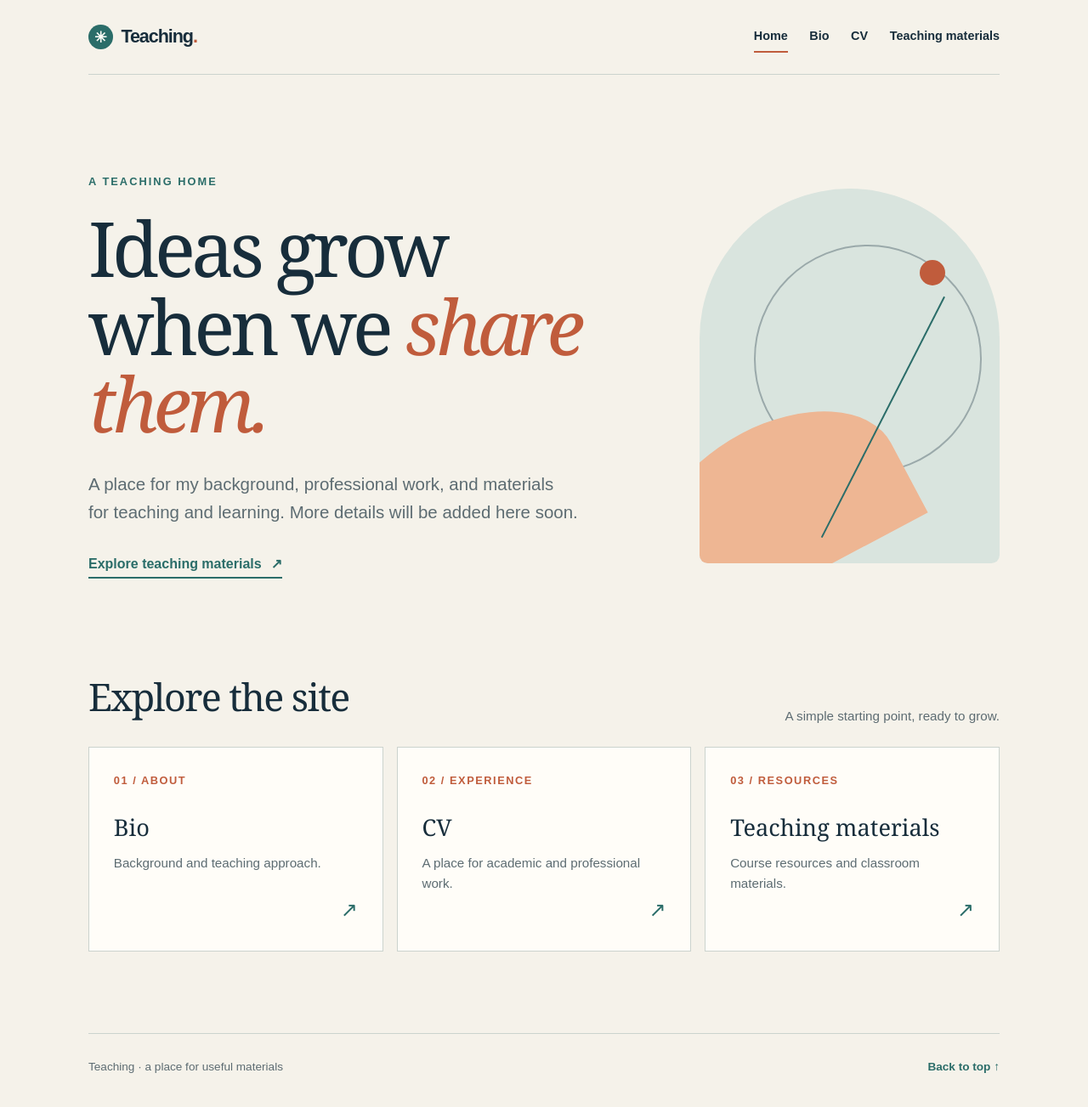
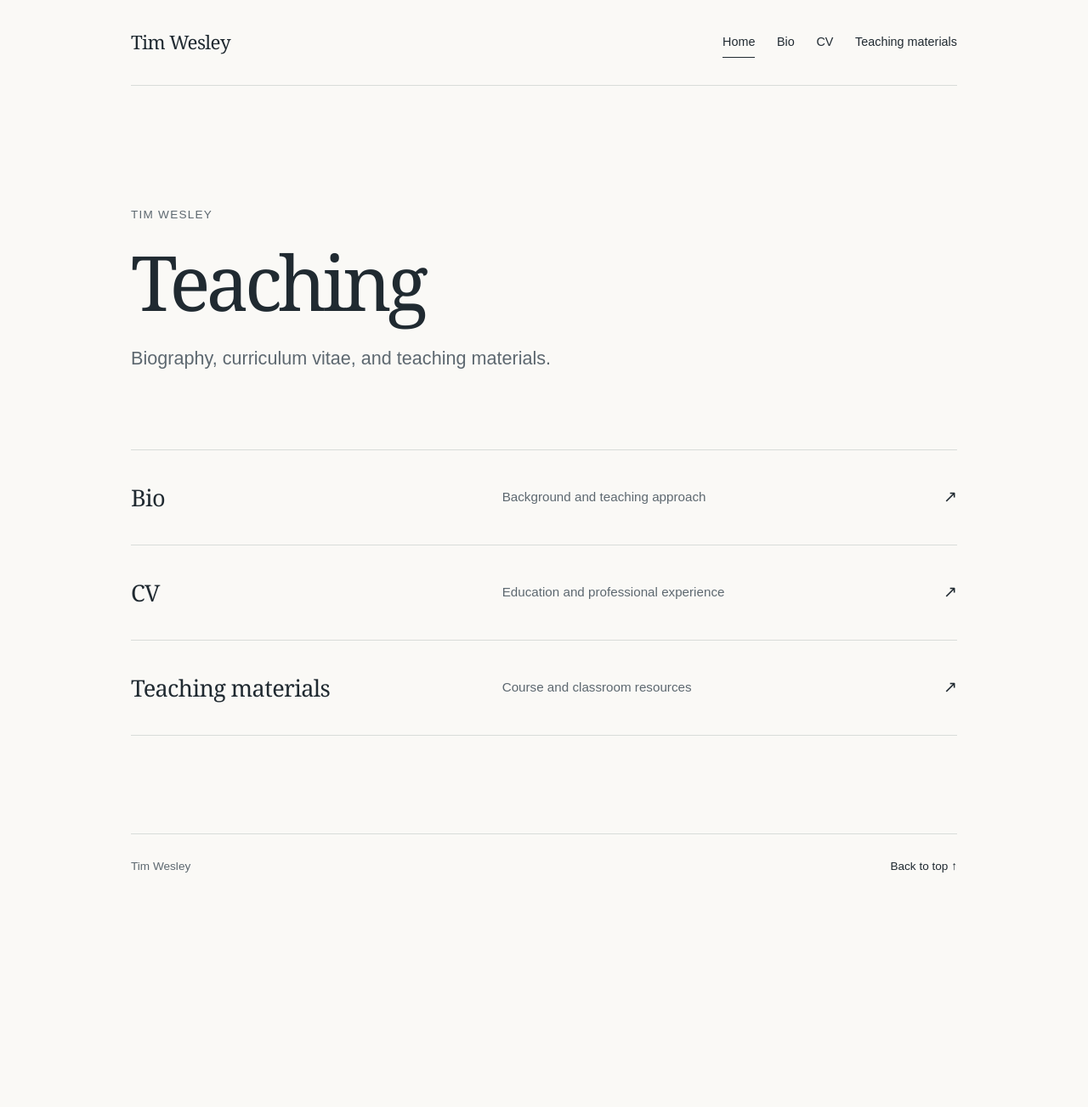
Before and after one commit to sprinklesurfing/sprinklesurfing.github.io, a Jekyll site: the page built from index.md, in a window 1280 px wide. Shown: the whole page at 85% size. Built offline with Jekyll 4.4.1, drawn with Linux system fonts in a browser that asks for light colours; after the commit the page ends 1068 px from its top, so only the background shows below that.

Commit message:
Simplify homepage and add Tim Wesley branding

```diff
--- a/_config.yml
+++ b/_config.yml
@@ -1,5 +1,5 @@
-title: Teaching
-description: A home for biography, CV, and teaching materials.
+title: Tim Wesley
+description: Biography, curriculum vitae, and teaching materials.
 url: https://sprinklesurfing.github.io
 baseurl: ""
 markdown: kramdown
--- a/_layouts/default.html
+++ b/_layouts/default.html
@@ -4,7 +4,7 @@
     <meta charset="utf-8">
     <meta name="viewport" content="width=device-width, initial-scale=1">
     <meta name="description" content="{{ page.description | default: site.description | escape }}">
-    <meta name="theme-color" content="#f5f2ea">
+    <meta name="theme-color" content="#faf9f6">
     <title>{% if page.title == site.title %}{{ site.title }}{% else %}{{ page.title }} · {{ site.title }}{% endif %}</title>
     <link rel="stylesheet" href="{{ '/assets/site.css' | relative_url }}">
   </head>
@@ -12,7 +12,7 @@
     <a class="skip-link" href="#main">Skip to content</a>
     <div class="site-shell">
       <header class="site-header">
-        <a class="brand" href="{{ '/' | relative_url }}" aria-label="Teaching home"><span class="brand-mark" aria-hidden="true">✳</span><span>Teaching<span class="brand-period">.</span></span></a>
+        <a class="brand" href="{{ '/' | relative_url }}" aria-label="Tim Wesley home">Tim Wesley</a>
         <nav class="site-nav" aria-label="Main navigation">
           <a href="{{ '/' | relative_url }}" {% if page.url == '/' %}aria-current="page"{% endif %}>Home</a>
           <a href="{{ '/bio/' | relative_url }}" {% if page.url == '/bio/' %}aria-current="page"{% endif %}>Bio</a>
@@ -21,7 +21,7 @@
         </nav>
       </header>
       <main id="main">{{ content }}</main>
-      <footer class="site-footer"><span>Teaching · a place for useful materials</span><a href="#main">Back to top ↑</a></footer>
+      <footer class="site-footer"><span>Tim Wesley</span><a href="#main">Back to top ↑</a></footer>
     </div>
   </body>
 </html>
--- a/assets/site.css
+++ b/assets/site.css
@@ -1,52 +1,39 @@
-:root{color-scheme:light;--ink:#172d3b;--muted:#5d6c72;--paper:#f5f2ea;--white:#fffdf8;--line:#cbd3ce;--accent:#c05c3c;--teal:#2b6d69}
+:root{color-scheme:light;--ink:#202a31;--muted:#5d6870;--paper:#faf9f6;--line:#d8dcd9;--focus:#375b6d}
 *{box-sizing:border-box}
 html{scroll-behavior:smooth}
 body{margin:0;background:var(--paper);color:var(--ink);font-family:Arial,Helvetica,sans-serif;line-height:1.6}
 a{color:inherit;text-underline-offset:.2em}
-a:focus-visible{outline:3px solid var(--accent);outline-offset:4px}
+a:focus-visible{outline:2px solid var(--focus);outline-offset:4px}
 .skip-link{position:absolute;left:1rem;top:-5rem;background:var(--ink);color:#fff;padding:.7rem 1rem;z-index:10}
 .skip-link:focus{top:1rem}
-.site-shell{max-width:1200px;margin:auto;padding:0 clamp(1.25rem,5vw,4rem)}
-.site-header{display:flex;align-items:center;justify-content:space-between;gap:2rem;padding:1.6rem 0;border-bottom:1px solid var(--line)}
-.brand{display:inline-flex;align-items:center;gap:.6rem;font-size:1.35rem;font-weight:800;letter-spacing:-.05em;text-decoration:none;white-space:nowrap}
-.brand-mark{display:inline-grid;place-items:center;width:1.8rem;height:1.8rem;border-radius:50%;background:var(--teal);color:var(--white);font-size:1.1rem;letter-spacing:0}
-.brand-period{color:var(--accent)}
+.site-shell{max-width:1100px;margin:auto;padding:0 clamp(1.25rem,5vw,4rem)}
+.site-header{display:flex;align-items:center;justify-content:space-between;gap:2rem;padding:2rem 0;border-bottom:1px solid var(--line)}
+.brand{font-family:Georgia,'Times New Roman',serif;font-size:1.4rem;letter-spacing:-.03em;text-decoration:none;white-space:nowrap}
 .site-nav{display:flex;flex-wrap:wrap;align-items:center;gap:.3rem clamp(.8rem,2vw,1.8rem)}
-.site-nav a{font-size:.9rem;font-weight:700;text-decoration:none;padding:.35rem 0;border-bottom:2px solid transparent}
-.site-nav a:hover,.site-nav a[aria-current="page"]{border-color:var(--accent)}
-main{min-height:calc(100vh - 185px)}
-.eyebrow{margin:0 0 1.4rem;color:var(--teal);font-size:.8rem;font-weight:800;letter-spacing:.16em;text-transform:uppercase}
-.hero{display:grid;grid-template-columns:minmax(0,1.3fr) minmax(260px,.7fr);align-items:center;gap:4rem;padding:clamp(4rem,9vw,8rem) 0 clamp(4rem,8vw,7rem)}
-.hero h1,.page-intro h1{max-width:12ch;margin:0;font-family:Georgia,'Times New Roman',serif;font-size:clamp(3.2rem,7vw,6.5rem);font-weight:400;line-height:1.02;letter-spacing:-.055em}
-.hero h1 em{color:var(--accent);font-weight:400}
-.hero-copy{max-width:36rem;margin:2rem 0 0;color:var(--muted);font-size:clamp(1.05rem,1.6vw,1.3rem);line-height:1.65}
-.text-link{display:inline-flex;align-items:center;gap:.7rem;margin-top:1.9rem;color:var(--teal);font-weight:800;text-decoration:none;border-bottom:2px solid var(--teal);padding-bottom:.2rem}
-.text-link:hover{color:var(--accent);border-color:var(--accent)}
-.hero-art{position:relative;aspect-ratio:4/5;background:#d9e4de;border-radius:220px 220px 12px 12px;overflow:hidden}
-.hero-art::before{content:"";position:absolute;width:75%;aspect-ratio:1;border:2px solid rgba(23,45,59,.32);border-radius:50%;left:18%;top:15%}
-.hero-art::after{content:"";position:absolute;width:86%;height:42%;background:#eeb693;border-radius:55% 55% 0 0;left:-17%;bottom:-5%;transform:rotate(-28deg)}
-.art-line{position:absolute;width:2px;height:72%;background:var(--teal);left:61%;top:25%;transform:rotate(27deg);z-index:1}
-.art-dot{position:absolute;width:30px;height:30px;border-radius:50%;background:var(--accent);right:18%;top:19%;z-index:1}
-.section-head{display:flex;align-items:end;justify-content:space-between;gap:2rem;margin-bottom:1.5rem}
-.section-head h2{margin:0;font-family:Georgia,'Times New Roman',serif;font-size:clamp(2rem,3.5vw,3rem);font-weight:400;letter-spacing:-.035em}
-.section-note{margin:0;color:var(--muted);font-size:.95rem}
-.link-grid{display:grid;grid-template-columns:repeat(3,minmax(0,1fr));gap:1rem;padding-bottom:6rem}
-.link-card{display:flex;flex-direction:column;min-height:220px;padding:1.8rem;background:var(--white);border:1px solid var(--line);text-decoration:none;transition:transform .2s ease,border-color .2s ease}
-.link-card:hover{transform:translateY(-4px);border-color:var(--teal)}
-.card-number{color:var(--accent);font-size:.8rem;font-weight:800;letter-spacing:.12em}
-.link-card h3{margin:1.4rem 0 .5rem;font-family:Georgia,'Times New Roman',serif;font-size:1.7rem;font-weight:400}
-.link-card p{margin:0;color:var(--muted);font-size:.95rem}
-.card-arrow{margin-top:auto;align-self:flex-end;color:var(--teal);font-size:1.5rem}
+.site-nav a{font-size:.9rem;text-decoration:none;padding:.35rem 0;border-bottom:1px solid transparent}
+.site-nav a:hover,.site-nav a[aria-current="page"]{border-color:var(--ink)}
+main{min-height:calc(100vh - 187px)}
+.home-intro{padding:clamp(5rem,11vw,9rem) 0 clamp(4rem,7vw,6rem)}
+.home-label{margin:0 0 1.2rem;color:var(--muted);font-size:.85rem;letter-spacing:.09em;text-transform:uppercase}
+.home-intro h1,.page-intro h1{margin:0;font-family:Georgia,'Times New Roman',serif;font-size:clamp(3.5rem,7vw,6rem);font-weight:400;line-height:1.08;letter-spacing:-.055em}
+.home-intro>p:last-child{max-width:40rem;margin:1.6rem 0 0;color:var(--muted);font-size:clamp(1.1rem,1.8vw,1.35rem)}
+.home-links{margin-bottom:clamp(5rem,9vw,8rem);border-top:1px solid var(--line)}
+.home-links a{display:grid;grid-template-columns:minmax(0,1fr) minmax(0,1.2fr) auto;align-items:center;gap:1.5rem;min-height:112px;padding:1.2rem 0;border-bottom:1px solid var(--line);text-decoration:none}
+.home-links a:hover .home-link-title{text-decoration:underline;text-underline-offset:.25em}
+.home-link-title{font-family:Georgia,'Times New Roman',serif;font-size:1.7rem;letter-spacing:-.025em}
+.home-link-description{color:var(--muted);font-size:.95rem}
+.home-link-arrow{font-size:1.2rem}
+.eyebrow{margin:0 0 1.2rem;color:var(--muted);font-size:.8rem;letter-spacing:.11em;text-transform:uppercase}
 .page-intro{padding:clamp(4rem,8vw,7rem) 0 3rem;border-bottom:1px solid var(--line)}
-.page-intro h1{max-width:16ch;font-size:clamp(3.3rem,6vw,5.5rem)}
+.page-intro h1{max-width:16ch;font-size:clamp(3.2rem,6vw,5.2rem)}
 .page-intro .lead{max-width:42rem;margin:1.7rem 0 0;color:var(--muted);font-size:1.2rem}
 .page-body{display:grid;grid-template-columns:minmax(150px,.45fr) minmax(0,1fr);gap:3rem;padding:3rem 0 7rem}
-.page-body .aside-label{margin:.45rem 0;color:var(--teal);font-size:.8rem;font-weight:800;letter-spacing:.13em;text-transform:uppercase}
-.content-panel{max-width:720px;padding:2rem 2.2rem;background:var(--white);border-left:4px solid var(--accent)}
+.page-body .aside-label{margin:.45rem 0;color:var(--muted);font-size:.8rem;letter-spacing:.11em;text-transform:uppercase}
+.content-panel{max-width:720px}
 .content-panel h2{margin:0 0 .8rem;font-family:Georgia,'Times New Roman',serif;font-size:1.8rem;font-weight:400}
 .content-panel p{margin:.5rem 0;color:var(--muted)}
 .content-panel p+p{margin-top:1rem}
 .site-footer{display:flex;justify-content:space-between;gap:1rem;border-top:1px solid var(--line);padding:1.7rem 0 2.3rem;color:var(--muted);font-size:.85rem}
-.site-footer a{text-decoration:none;color:var(--teal);font-weight:700}
-@media(max-width:760px){.site-header{align-items:flex-start;flex-direction:column;gap:1rem}.hero{grid-template-columns:1fr;gap:3rem}.hero-art{max-width:320px;aspect-ratio:4/3;border-radius:180px 180px 12px 12px}.link-grid{grid-template-columns:1fr}.link-card{min-height:175px}.page-body{grid-template-columns:1fr;gap:1rem}.section-head{display:block}.site-footer{flex-direction:column}}
-@media(prefers-reduced-motion:reduce){html{scroll-behavior:auto}.link-card{transition:none}}
+.site-footer a{text-decoration:none;color:var(--ink)}
+@media(max-width:760px){.site-header{align-items:flex-start;flex-direction:column;gap:1rem}.home-links a{grid-template-columns:1fr auto;gap:.15rem 1rem;min-height:100px}.home-link-description{grid-column:1}.home-link-arrow{grid-column:2;grid-row:1 / span 2;align-self:center}.page-body{grid-template-columns:1fr;gap:1rem}.site-footer{flex-direction:column}}
+@media(prefers-reduced-motion:reduce){html{scroll-behavior:auto}}
--- a/index.md
+++ b/index.md
@@ -1,11 +1,11 @@
 ---
 layout: default
-title: Teaching
-description: A home for biography, CV, and teaching materials.
+title: Tim Wesley
+description: Biography, curriculum vitae, and teaching materials.
 status: ai-draft
 permalink: /
 ---
 
-<section class="hero" aria-labelledby="hero-title"><div><p class="eyebrow">A teaching home</p><h1 id="hero-title">Ideas grow when we <em>share them.</em></h1><p class="hero-copy">A place for my background, professional work, and materials for teaching and learning. More details will be added here soon.</p><a class="text-link" href="{{ '/teaching/' | relative_url }}">Explore teaching materials <span aria-hidden="true">↗</span></a></div><div class="hero-art" aria-hidden="true"><span class="art-line"></span><span class="art-dot"></span></div></section>
+<section class="home-intro" aria-labelledby="home-title"><p class="home-label">Tim Wesley</p><h1 id="home-title">Teaching</h1><p>Biography, curriculum vitae, and teaching materials.</p></section>
 
-<section aria-labelledby="explore-title"><div class="section-head"><h2 id="explore-title">Explore the site</h2><p class="section-note">A simple starting point, ready to grow.</p></div><div class="link-grid"><a class="link-card" href="{{ '/bio/' | relative_url }}"><span class="card-number">01 / ABOUT</span><h3>Bio</h3><p>Background and teaching approach.</p><span class="card-arrow" aria-hidden="true">↗</span></a><a class="link-card" href="{{ '/cv/' | relative_url }}"><span class="card-number">02 / EXPERIENCE</span><h3>CV</h3><p>A place for academic and professional work.</p><span class="card-arrow" aria-hidden="true">↗</span></a><a class="link-card" href="{{ '/teaching/' | relative_url }}"><span class="card-number">03 / RESOURCES</span><h3>Teaching materials</h3><p>Course resources and classroom materials.</p><span class="card-arrow" aria-hidden="true">↗</span></a></div></section>
+<nav class="home-links" aria-label="Site sections"><a href="{{ '/bio/' | relative_url }}"><span class="home-link-title">Bio</span><span class="home-link-description">Background and teaching approach</span><span class="home-link-arrow" aria-hidden="true">↗</span></a><a href="{{ '/cv/' | relative_url }}"><span class="home-link-title">CV</span><span class="home-link-description">Education and professional experience</span><span class="home-link-arrow" aria-hidden="true">↗</span></a><a href="{{ '/teaching/' | relative_url }}"><span class="home-link-title">Teaching materials</span><span class="home-link-description">Course and classroom resources</span><span class="home-link-arrow" aria-hidden="true">↗</span></a></nav>
```
